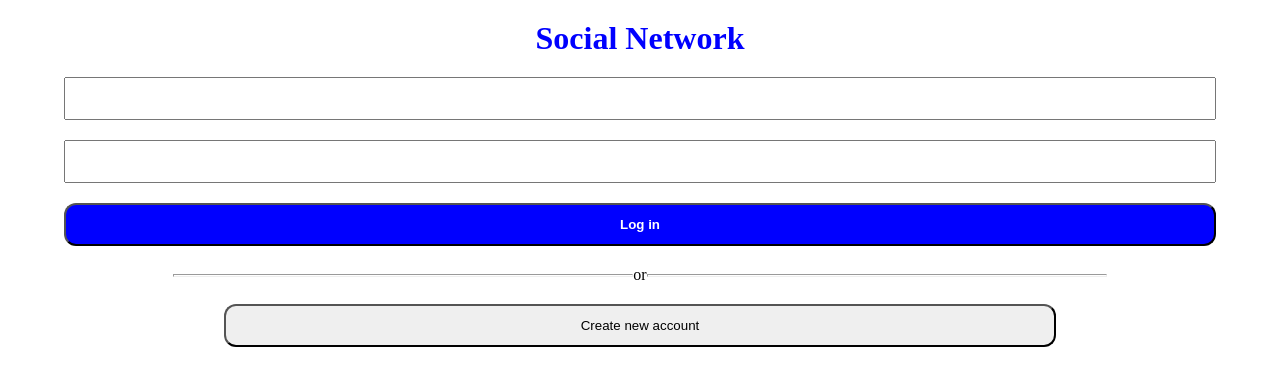
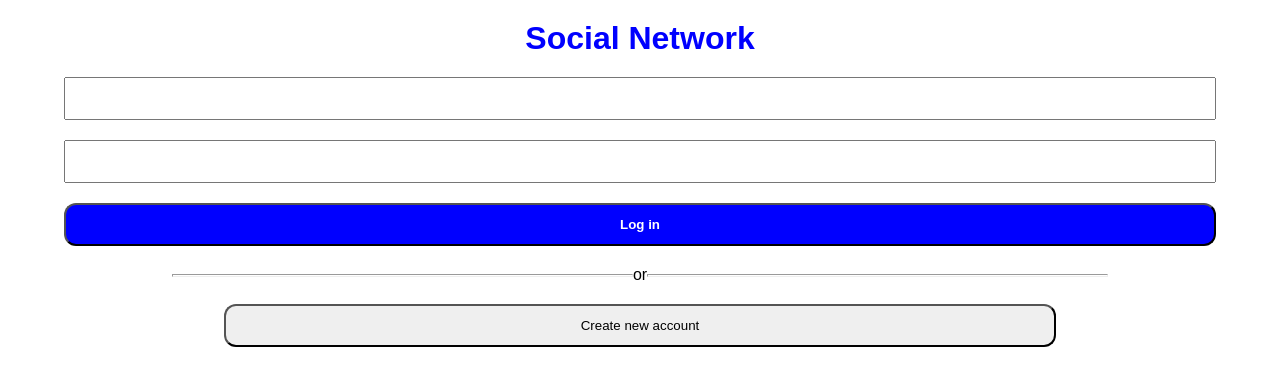
Before and after one commit to BrendanGasparin/php-social-network, a PHP site: page / in a window 1280 px wide. Shown: the top 386 px of the page. Run offline with PHP 8.4, Linux system fonts and the light colour scheme.

Commit message:
Change stylesheet

```diff
--- a/public_html/css/style.css
+++ b/public_html/css/style.css
@@ -2,6 +2,10 @@
   margin: 0;
   padding: 0;
   box-sizing: border-box;
+}
+
+html {
+  font-family: Arial, Helvetica, sans-serif;
 }
 
 header {
```
